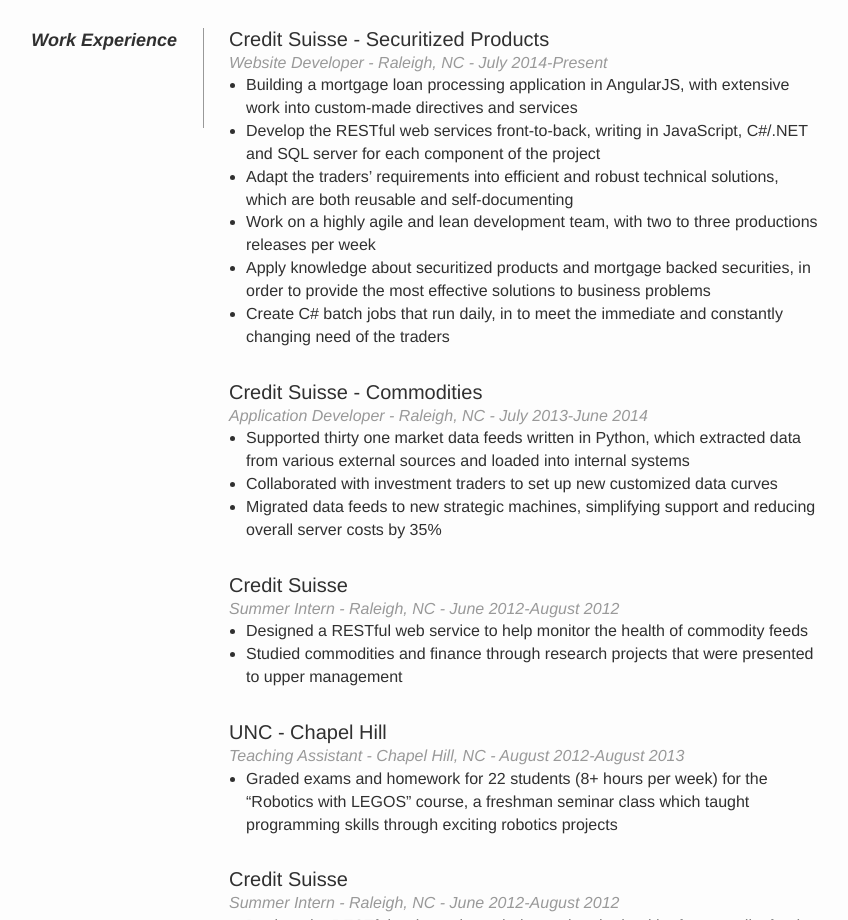
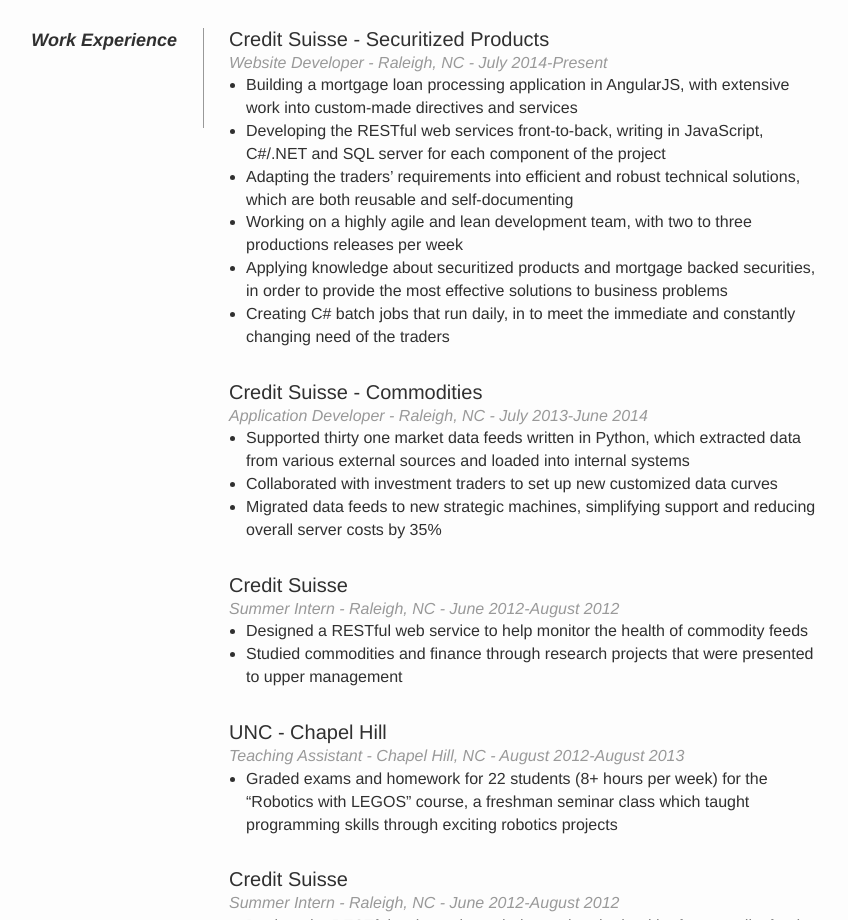
Before and after one commit to pwaivers/pwaivers.github.io, a website: page index.html in a window 1280 px wide. Shown: the part 796-1716 px from the top of the page, without its empty margins (216-1064 px from the left). Drawn offline with nearby package versions, Linux system fonts and the light colour scheme; some packages are replaced by stand-ins of ours.

Commit message:
Change wording in job descriptions

```diff
--- a/index.html
+++ b/index.html
@@ -70,11 +70,11 @@
             <span class="job-data">Website Developer - Raleigh, NC - July 2014-Present</span>
             <ul>
                 <li>Building a mortgage loan processing application in AngularJS, with extensive work into custom-made directives and services</li>
-                <li>Develop the RESTful web services front-to-back, writing in JavaScript, C#/.NET and SQL server for each component of the project</li>
-                <li>Adapt the traders’ requirements into efficient and robust technical solutions, which are both reusable and self-documenting</li>
-                <li>Work on a highly agile and lean development team, with two to three productions releases per week</li>
-                <li>Apply knowledge about securitized products and mortgage backed securities, in order to provide the most effective solutions to business problems</li>
-                <li>Create C# batch jobs that run daily, in to meet the immediate and constantly changing need of the traders</li>
+                <li>Developing the RESTful web services front-to-back, writing in JavaScript, C#/.NET and SQL server for each component of the project</li>
+                <li>Adapting the traders’ requirements into efficient and robust technical solutions, which are both reusable and self-documenting</li>
+                <li>Working on a highly agile and lean development team, with two to three productions releases per week</li>
+                <li>Applying knowledge about securitized products and mortgage backed securities, in order to provide the most effective solutions to business problems</li>
+                <li>Creating C# batch jobs that run daily, in to meet the immediate and constantly changing need of the traders</li>
             </ul>
 
             <h2>Credit Suisse - Commodities</h2>
```
